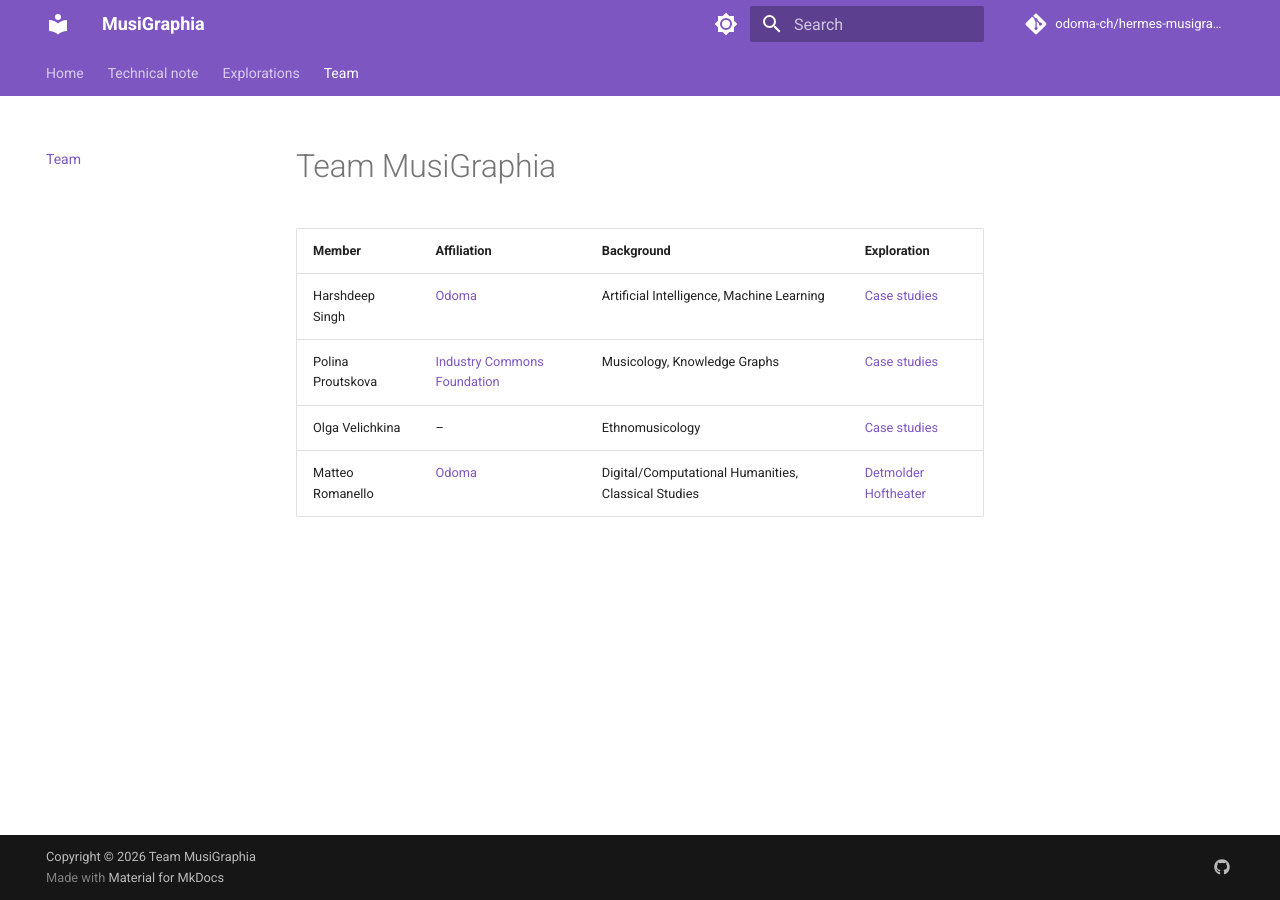
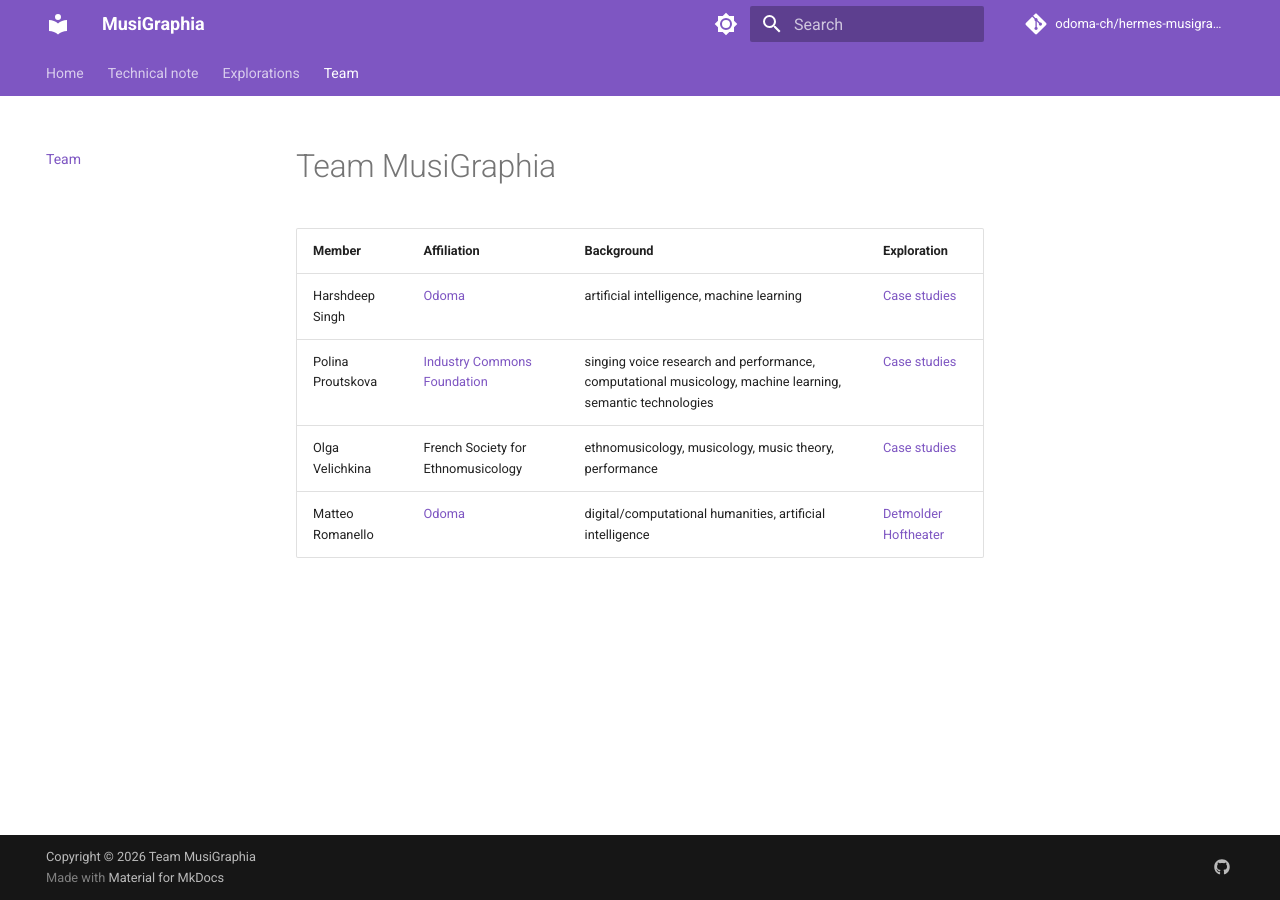
Before and after one commit to odoma-ch/hermes-musigraphia-report, an MkDocs documentation site: the page built from docs/team.md, in a window 1280 px wide. Built offline with MkDocs 1.6.1 and Material for MkDocs 9.7.7, drawn with Linux system fonts in a browser that asks for light colours; comment, search, counter and statistics services are not loaded.

Commit message:
Updated Team page as per Polina's instructions

```diff
--- a/docs/team.md
+++ b/docs/team.md
@@ -6,7 +6,7 @@
 
 | Member | Affiliation | Background | Exploration |
 |--------|-------------|------------|--------------|
-| Harshdeep Singh | [Odoma](https://www.odoma.ch/) | Artificial Intelligence, Machine Learning | [Case studies](explorations/harshdeep.md) |
-| Polina Proutskova | [Industry Commons Foundation](https://industrycommons.net/) | Musicology, Knowledge Graphs | [Case studies](explorations/polina.md) |
-| Olga Velichkina | – | Ethnomusicology | [Case studies](explorations/olga.md) |
-| Matteo Romanello | [Odoma](https://www.odoma.ch/) | Digital/Computational Humanities, Classical Studies | [Detmolder Hoftheater](explorations/detmolder-hoftheater.md) |
+| Harshdeep Singh | [Odoma](https://www.odoma.ch/) | artificial intelligence, machine learning | [Case studies](explorations/harshdeep.md) |
+| Polina Proutskova | [Industry Commons Foundation](https://industrycommons.net/) | singing voice research and performance, computational musicology, machine learning, semantic technologies | [Case studies](explorations/polina.md) |
+| Olga Velichkina | French Society for Ethnomusicology | ethnomusicology, musicology, music theory, performance | [Case studies](explorations/olga.md) |
+| Matteo Romanello | [Odoma](https://www.odoma.ch/) | digital/computational humanities, artificial intelligence | [Detmolder Hoftheater](explorations/detmolder-hoftheater.md) |
```
